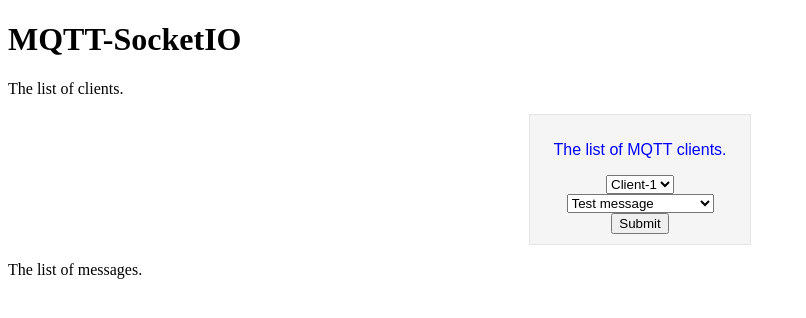
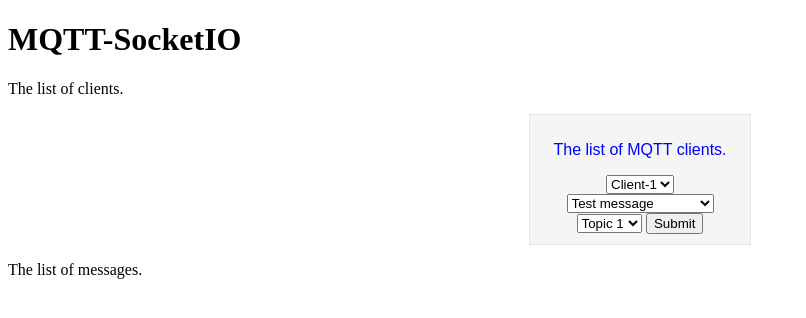
Before and after one commit to basavyr/flask-development-tutorials, a Flask app: page / in a window 1280 px wide. Shown: the top 318 px of the page, without its empty margins (0-806 px from the left). Run offline with Flask 2, Linux system fonts and the light colour scheme; some libraries are stand-ins or nearby versions.

Commit message:
get topic data from select

```diff
--- a/projects/mqtt-socketio/static/app.js
+++ b/projects/mqtt-socketio/static/app.js
@@ -6,10 +6,10 @@ $(document).ready(() => {
   });
 
   // console log the text from the dropdown list
-  $("#topic").change(() => {
+  $("#client").change(() => {
     var element_text = $("#topic option:selected").text();
     var element_value = $("#topic option:selected").val();
-    console.log("TOPIC: { " + element_value + " }" + " -> " + element_text);
+    console.log("CLIENT: { " + element_value + " }" + " -> " + element_text);
   });
 
   //get the information from the message dropdown list
@@ -19,12 +19,23 @@ $(document).ready(() => {
     console.log("MSG: { " + element_value + " }" + " -> " + element_text);
   });
 
+  //get the information from the topic dropdown list
+  $("#topic").change(() => {
+    var element_text = $("#topic option:selected").text();
+    var element_value = $("#topic option:selected").val();
+    console.log("TOPIC: { " + element_value + " }" + " -> " + element_text);
+  });
+
   $("#client-submit").click(() => {
     var client = $("#topic option:selected").val();
     var msg = $("#message option:selected").val();
     // console.log("submitted the client: " + sub_value);
     $("#client-show").html(
-      "<p> Client <strong>" + client + "</strong> will publish message: <strong>" + msg + "</strong>.</p>"
+      "<p> Client <strong>" +
+        client +
+        "</strong> will publish message: <strong>" +
+        msg +
+        "</strong>.</p>"
     );
     socketio.emit("client-request", { topic: topic, msg: msg });
   });
--- a/projects/mqtt-socketio/templates/index.html
+++ b/projects/mqtt-socketio/templates/index.html
@@ -8,7 +8,7 @@
 <div class="simple-box">
   <form action="#">
     <label> <p>The list of MQTT clients.</p> </label>
-    <select id="topic">
+    <select id="client">
       <option value="client1">Client-1</option>
       <option value="client2">Client-2</option>
       <option value="client3">Client-3</option>
@@ -17,6 +17,11 @@
       <option value="msg1">Test message</option>
       <option value="msg2">Example of message</option>
       <option value="msg3">Other messages</option>
+    </select>
+    <select id="topic">
+      <option value="topic1">Topic 1</option>
+      <option value="topic2">Topic 2</option>
+      <option value="topic3">Topic 3</option>
     </select>
     <input type="submit" value="Submit" id="client-submit" />
   </form>
```
